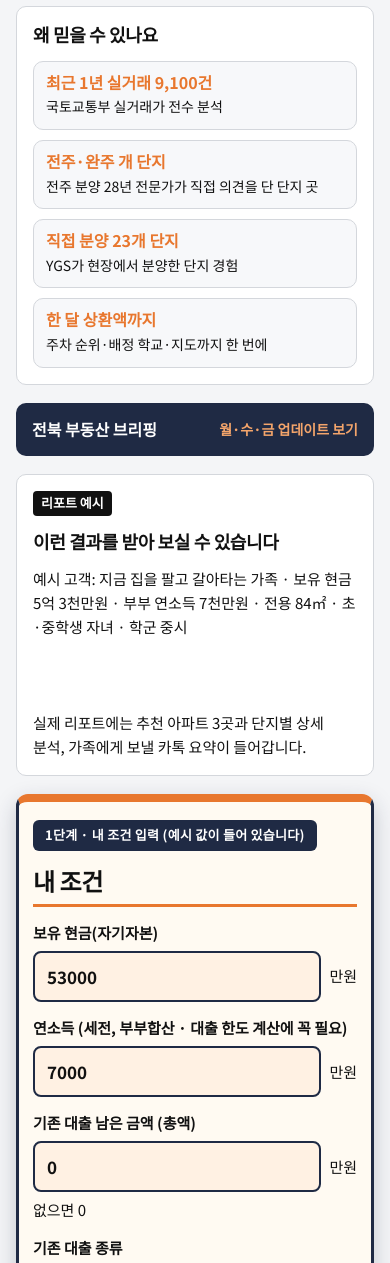
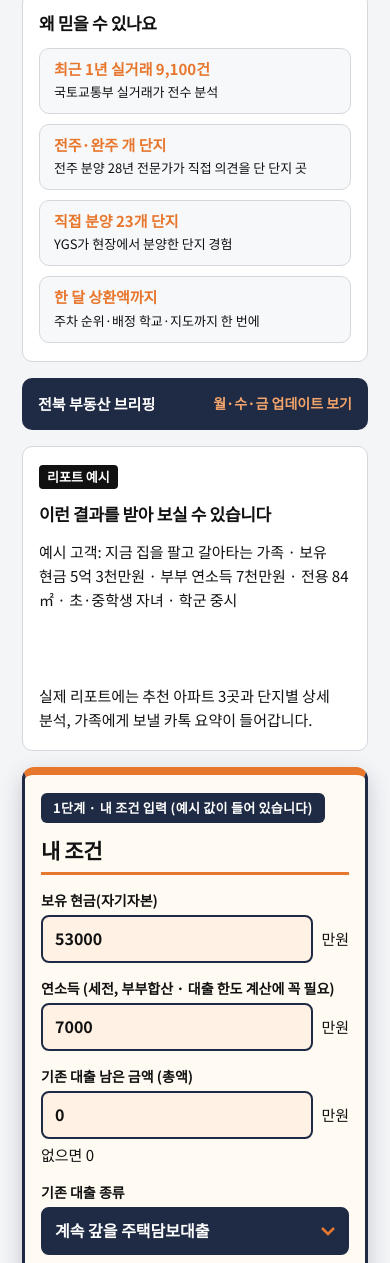
Before and after one commit to gisoo0316-lab/ygs-home, a plain HTML site: page find.html in a window 390 px wide. Shown: the part 326-1589 px from the top of the page. Drawn offline with Linux system fonts and the light colour scheme; no server answers.

Commit message:
내집찾기 모바일 화면 여백 늘리고 글씨 한 단계 줄임
- 휴대폰(440px 이하)에서 양옆 여백 16px → 22px
- 본문·제목·입력칸 라벨 글씨 1단계 축소, 칸 안쪽 여백 정리
- 컴퓨터 화면은 변경 없음

Co-Authored-By: Claude Opus 5.5 <noreply@anthropic.com>
Claude-Session: https://claude.ai/code/session_015nbKtyVoNCFEXbyG8DnJwL

```diff
--- a/find.html
+++ b/find.html
@@ -254,6 +254,25 @@ section.panel[aria-labelledby="h-in"] h2{font-size:28px;font-weight:800;border-b
   body{background:#fff}
   .proto,header.hero,.newslink,section.panel[aria-labelledby="h-why"],section.panel[aria-labelledby="h-sample"],section.panel[aria-labelledby="h-in"],#free,#payBox,.sheet,.stickybar,.riskmodal,.savepanel,#consultBox,#again{display:none!important}
   .card,.panel{break-inside:avoid}
+}
+/* 모바일 여백·글씨 정리 (화면이 꽉 차 보이지 않게) */
+@media (max-width:440px){
+  body{font-size:15px;line-height:1.6;padding-inline:22px}
+  .wrap{gap:16px}
+  .hero p{font-size:15px}
+  .hero h1{font-size:22px}
+  .panel{padding:18px 16px}
+  section.panel[aria-labelledby="h-in"]{padding:18px 16px}
+  section.panel[aria-labelledby="h-in"] h2{font-size:21px}
+  .panel h2,.pay h2{font-size:17px}
+  .trust b{font-size:15px}.trust span{font-size:13px}
+  .trust div{padding:10px 14px}
+  input[type=number],select{font-size:16px;padding:9px 12px}
+  .proto{font-size:12.5px}
+  label{font-size:14px}
+  .seg label{font-size:14px;padding:6px 12px}
+  .field{gap:4px}
+  details.more>summary{font-size:15px;padding:10px 14px}
 }
 </style>
 
```
